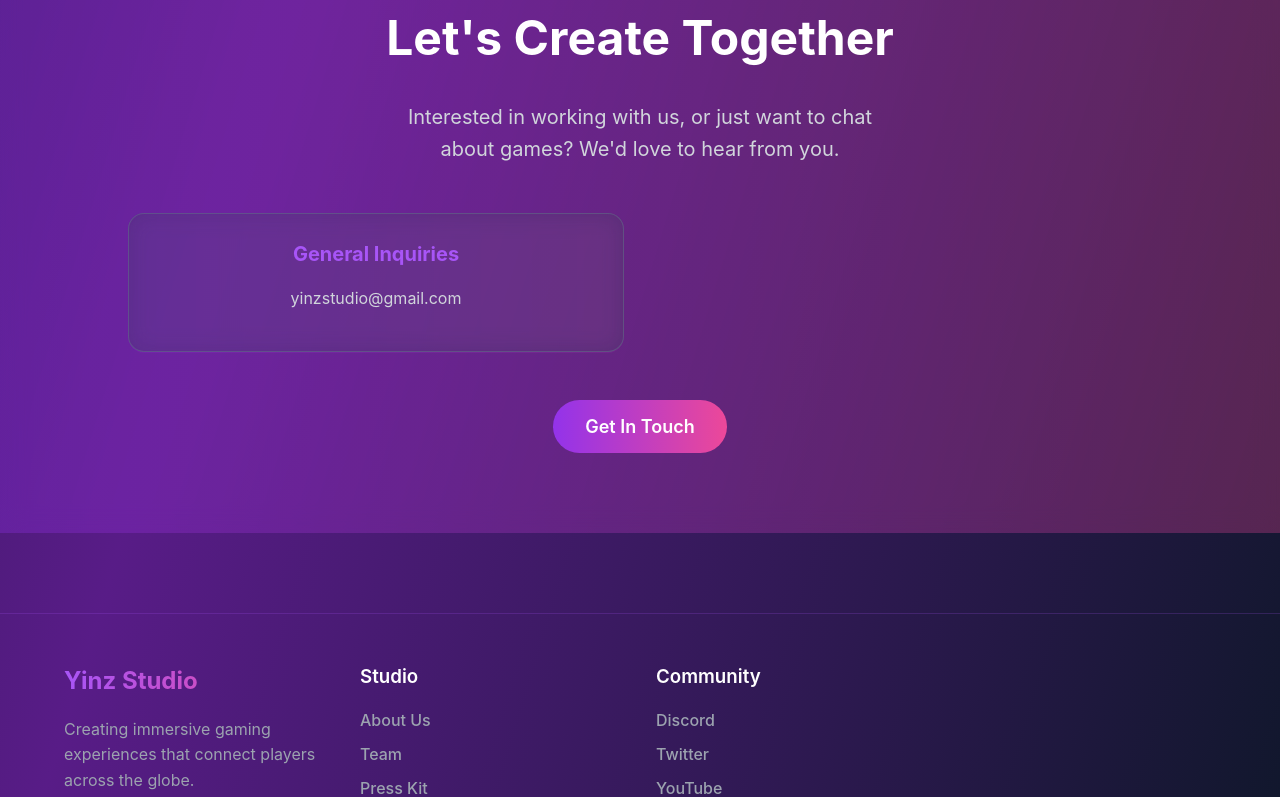
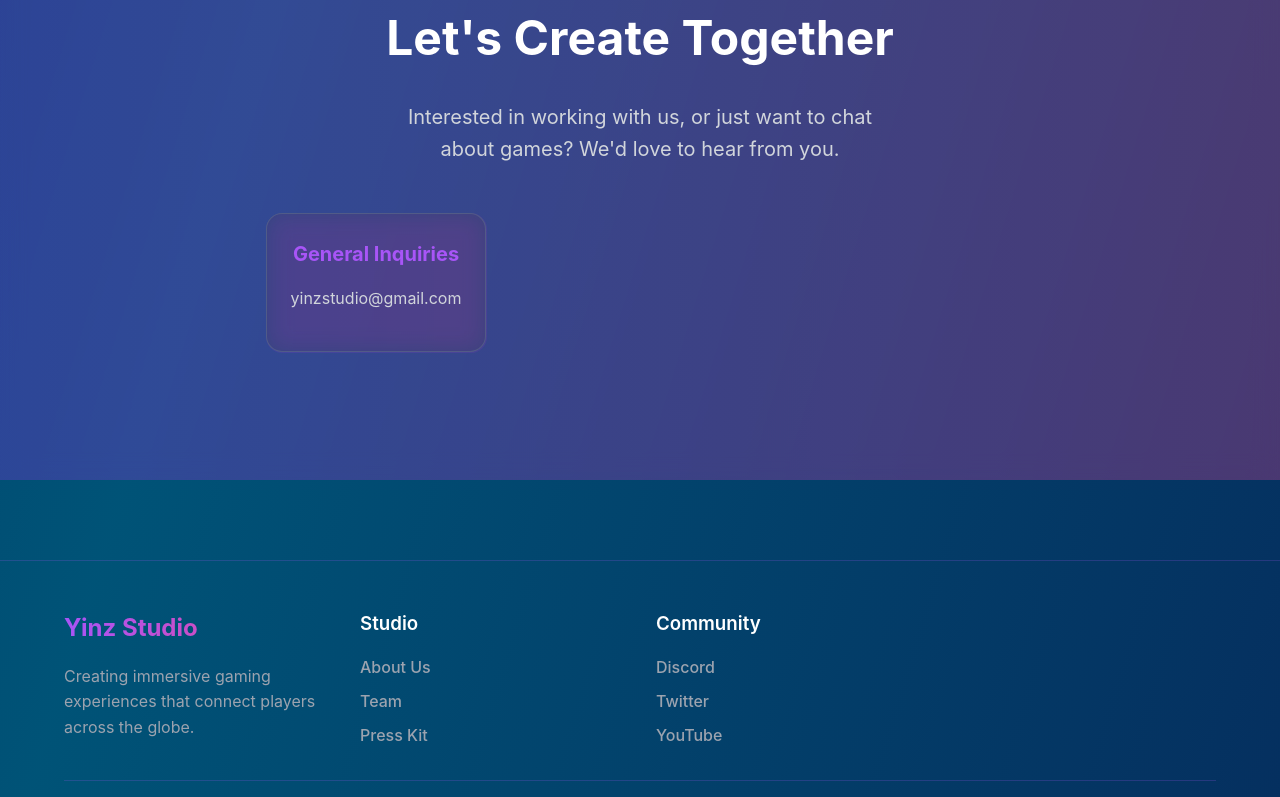
Before and after one commit to ct2sjk/Yinz_Studio_Website, a React (Vite) app: page / in a window 1280 px wide. Shown: the part 3271-4068 px from the top of the page. Built offline with nearby package versions, Linux system fonts and the light colour scheme.

Commit message:
Changed Background Color
Changed background color from purple to blue

```diff
--- a/src/App.tsx
+++ b/src/App.tsx
@@ -169,7 +169,7 @@ const GameStudioLanding: React.FC = () => {
 
         .landing-page {
           min-height: 100vh;
-          background: linear-gradient(to bottom right, #0f172a, #581c87, #0f172a);
+          background: linear-gradient(to bottom right, #052f5f, #005377, #052f5f);
           color: white;
           overflow-x: hidden;
           position: relative;
@@ -756,12 +756,17 @@ const GameStudioLanding: React.FC = () => {
           max-width: 64rem;
           margin: 0 auto;
           text-align: center;
+          justify-content: center;
         }
 
         .contact-grid {
           display: grid;
           gap: 2rem;
           margin-bottom: 3rem;
+          justify-content: center;
+          justify-items: center;
+          text-align: center;
+
         }
 
         @media (min-width: 768px) {
@@ -776,6 +781,7 @@ const GameStudioLanding: React.FC = () => {
           border-radius: 1rem;
           padding: 1.5rem;
           border: 1px solid rgba(100, 116, 139, 0.5);
+
         }
 
         .contact-card h3 {
@@ -1028,12 +1034,6 @@ const GameStudioLanding: React.FC = () => {
                                     <p className="email">yinzstudio@gmail.com</p>
                                 </div>
                             </div>
-                            <div className="hero-buttons">
-                                <button className="btn-primary">
-                                    Get In Touch
-                                </button>
-
-                            </div>
                         </div>
                     </div>
                 </section>
```
